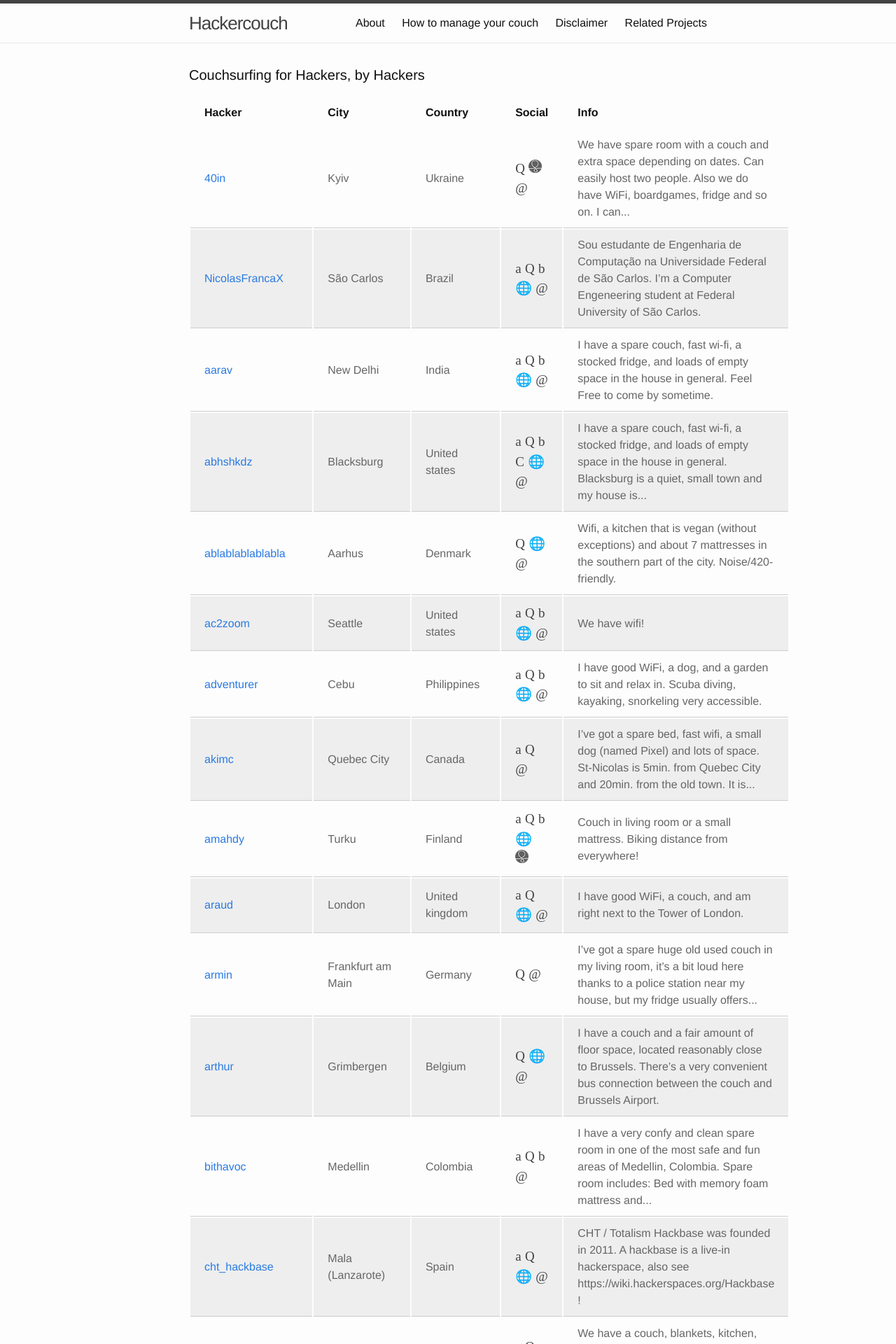
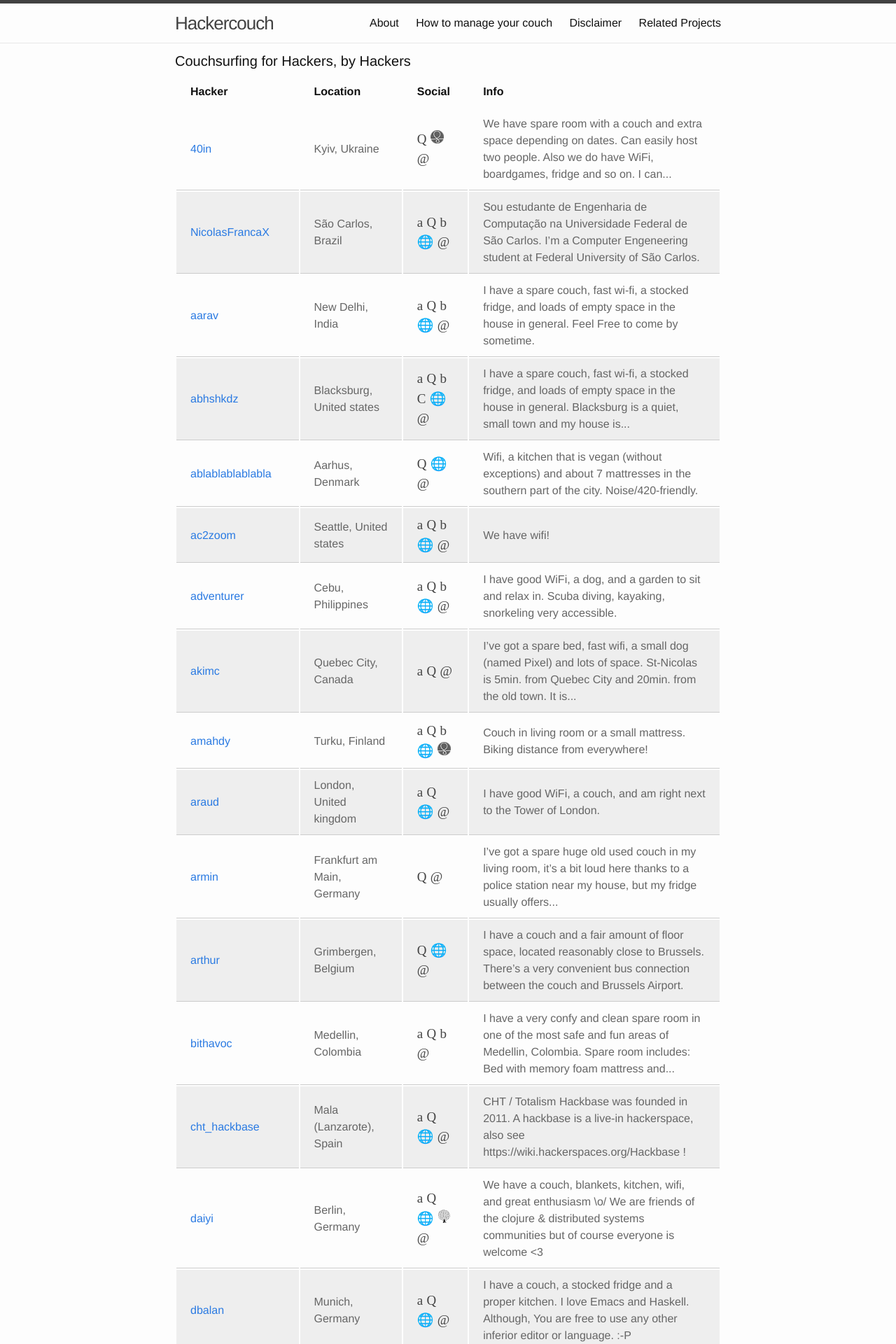
Before and after one commit to hackercouch/hackercouch, a Jekyll site: the page built from index.html, in a window 1280 px wide. Shown: the top 1920 px of the page at 70% size. Built offline with Jekyll 4.4.1, drawn with Linux system fonts in a browser that asks for light colours; some web fonts are replaced; some of the changed text lies outside the part shown.

```diff
--- a/css/main.scss
+++ b/css/main.scss
@@ -11,7 +11,7 @@
 $small-font-size:  $base-font-size * 0.875;
 $base-line-height: 1.5;
 
-$spacing-unit:     30px;
+$spacing-unit:     10px;
 
 $text-color:       #111;
 $background-color: #fdfdfd;
--- a/index.html
+++ b/index.html
@@ -9,10 +9,9 @@
   <table class="post-list">
     <thead>
         <th>Hacker</th>
-        <th>City</th>
-        <th>Country</th>
+        <th>Location</th>
         <th>Social</th>
-        <th>Info</th>
+        <th colspan=2>Info</th>
     </thead>
     <tbody>
     {% for couch in site.couches %}
@@ -23,11 +22,10 @@
             {{ name }}
             </a>
         </td>
-        <td>{{couch.city}}</td>
         {% assign country = couch.country | upcase %}
-        <td>{{site.data.countries[country] | downcase | capitalize}}</td>
+        <td>{{couch.city}}, {{site.data.countries[country] | downcase | capitalize}}</td>
         <td>{% include social.html tooltip-direction="e" %}</td>
-        <td>
+        <td colspan=2>
             {{ couch.content | strip_html | truncatewords: 30}}
         </td>
     </tr>
```
Also changed, not shown: about.md (+1 -2 lines).
